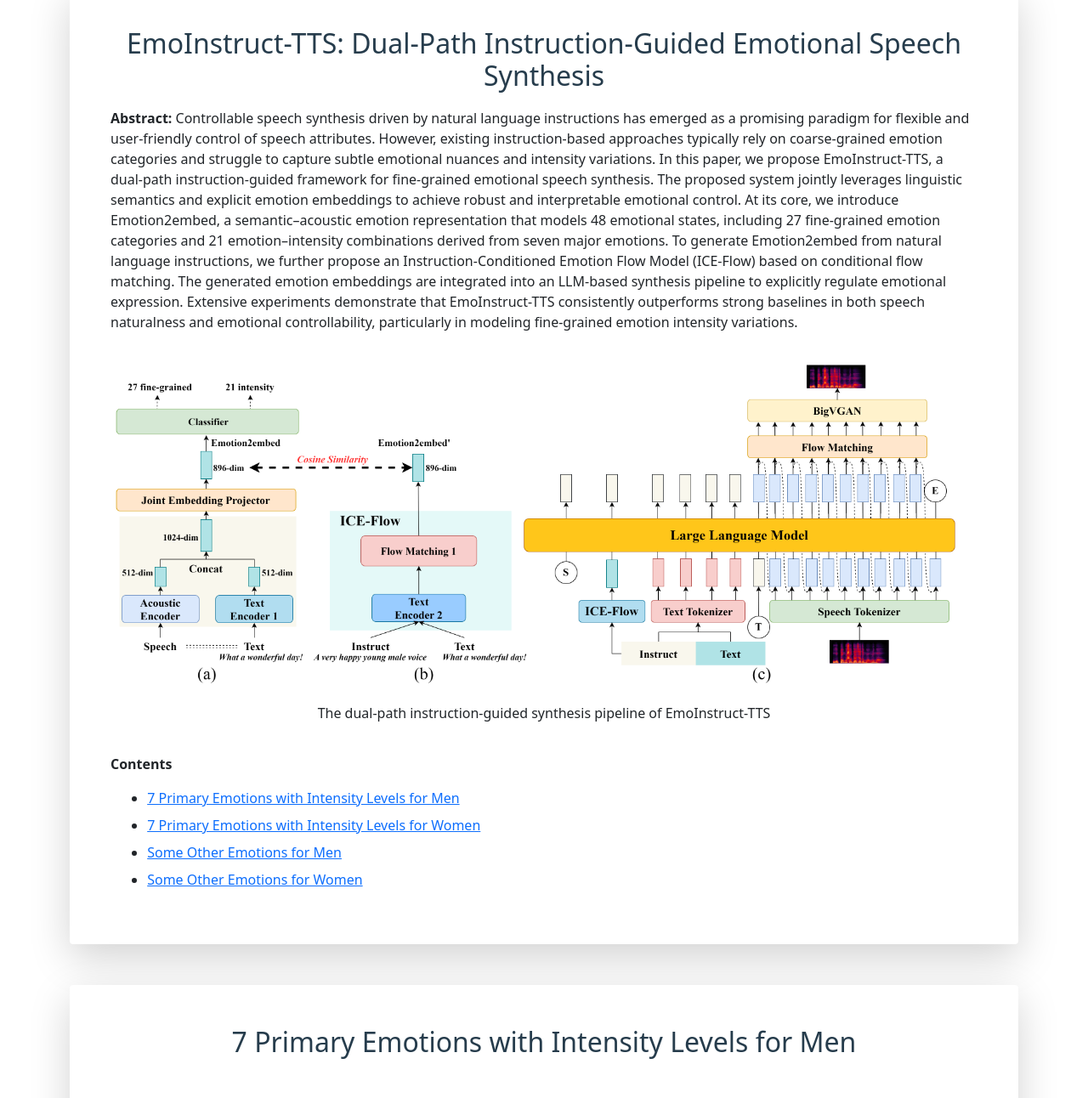
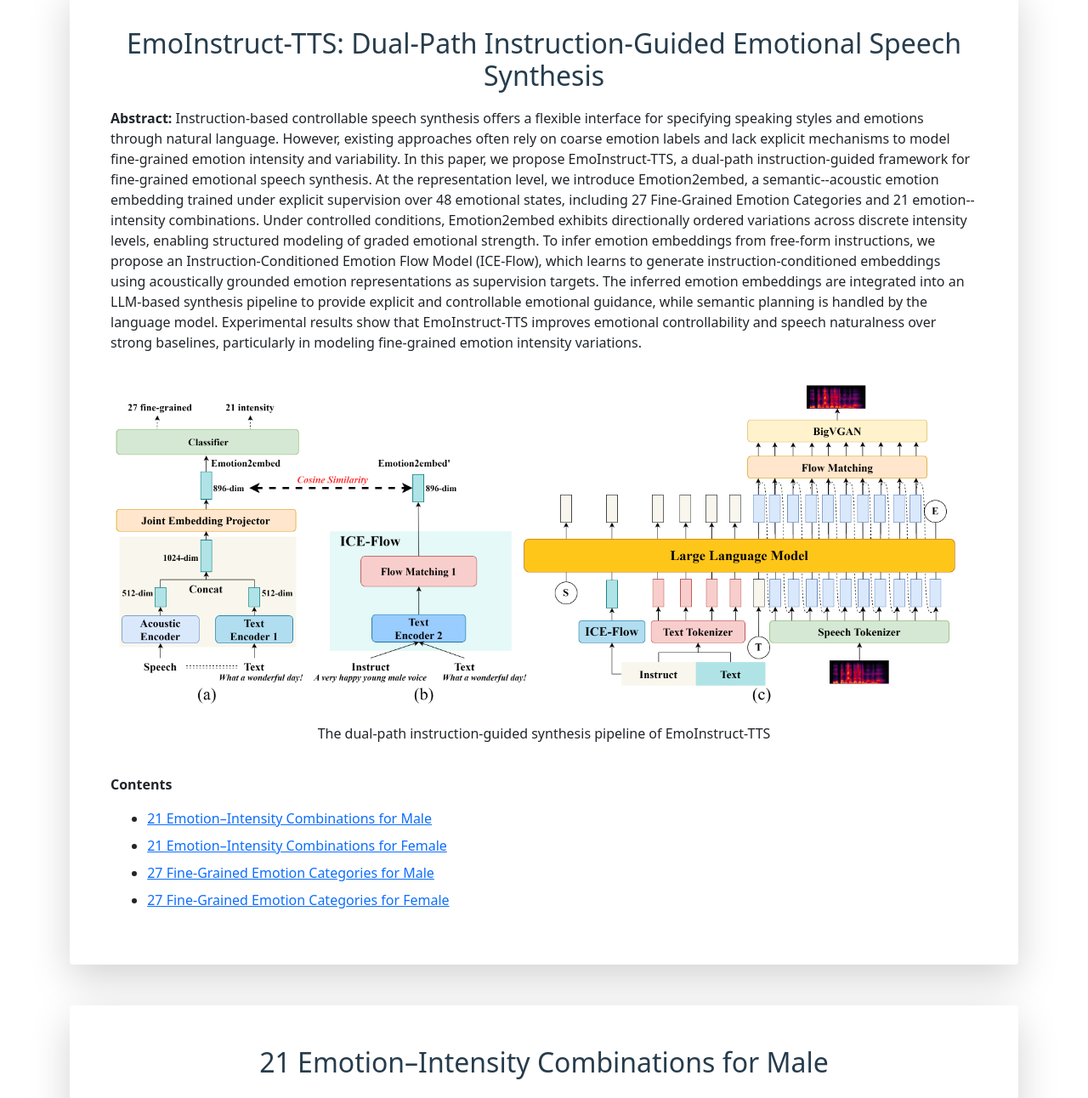
Before and after one commit to Huanyu-lab/EMOINSTRUCT-TTS, a plain HTML site: page index.html in a window 1280 px wide. Shown: the part 80-1372 px from the top of the page at 85% size. Drawn offline with nearby package versions, Linux system fonts and the light colour scheme.

Commit message:
Update demo page

```diff
--- a/index.html
+++ b/index.html
@@ -51,9 +51,14 @@
 </h2>
 	</div>
 	<p><b>Abstract:</b>
-		Controllable speech synthesis driven by natural language instructions has emerged as a promising paradigm for flexible and user-friendly control of speech attributes. However, existing instruction-based approaches typically rely on coarse-grained emotion categories and struggle to capture subtle emotional nuances and intensity variations.
-
-		In this paper, we propose EmoInstruct-TTS, a dual-path instruction-guided framework for fine-grained emotional speech synthesis. The proposed system jointly leverages linguistic semantics and explicit emotion embeddings to achieve robust and interpretable emotional control. At its core, we introduce Emotion2embed, a semantic–acoustic emotion representation that models 48 emotional states, including 27 fine-grained emotion categories and 21 emotion–intensity combinations derived from seven major emotions. To generate Emotion2embed from natural language instructions, we further propose an Instruction-Conditioned Emotion Flow Model (ICE-Flow) based on conditional flow matching. The generated emotion embeddings are integrated into an LLM-based synthesis pipeline to explicitly regulate emotional expression. Extensive experiments demonstrate that EmoInstruct-TTS consistently outperforms strong baselines in both speech naturalness and emotional controllability, particularly in modeling fine-grained emotion intensity variations.
+		Instruction-based controllable speech synthesis offers a flexible interface for specifying speaking styles and emotions through natural language.
+		However, existing approaches often rely on coarse emotion labels and lack explicit mechanisms to model fine-grained emotion intensity and variability.
+		In this paper, we propose EmoInstruct-TTS, a dual-path instruction-guided framework for fine-grained emotional speech synthesis.
+		At the representation level, we introduce Emotion2embed, a semantic--acoustic emotion embedding trained under explicit supervision over 48 emotional states, including 27 Fine-Grained Emotion Categories and 21 emotion--intensity combinations.
+		Under controlled conditions, Emotion2embed exhibits directionally ordered variations across discrete intensity levels, enabling structured modeling of graded emotional strength.
+		To infer emotion embeddings from free-form instructions, we propose an Instruction-Conditioned Emotion Flow Model (ICE-Flow), which learns to generate instruction-conditioned embeddings using acoustically grounded emotion representations as supervision targets.
+		The inferred emotion embeddings are integrated into an LLM-based synthesis pipeline to provide explicit and controllable emotional guidance, while semantic planning is handled by the language model.
+		Experimental results show that EmoInstruct-TTS improves emotional controllability and speech naturalness over strong baselines, particularly in modeling fine-grained emotion intensity variations.
 
 	<div class="image-container">
 		<div>
@@ -66,10 +71,10 @@
 
 	<p>
 	<b>Contents</b>
-		<ul><li><a href="#7 Primary Emotions with Intensity Levels for Men">7 Primary Emotions with Intensity Levels for Men</a></li>
-		<li><a href="#7 Primary Emotions with Intensity Levels for Women">7 Primary Emotions with Intensity Levels for Women</a></li>
-		<li><a href="#Some Other Emotions for Men">Some Other Emotions for Men</a></li>
-		<li><a href="#Some Other Emotions for Women">Some Other Emotions for Women</a></li>
+		<ul><li><a href="#21 Emotion–Intensity Combinations for Male">21 Emotion–Intensity Combinations for Male</a></li>
+		<li><a href="#21 Emotion–Intensity Combinations for Female">21 Emotion–Intensity Combinations for Female</a></li>
+		<li><a href="#27 Fine-Grained Emotion Categories for Male">27 Fine-Grained Emotion Categories for Male</a></li>
+		<li><a href="#27 Fine-Grained Emotion Categories for Female">27 Fine-Grained Emotion Categories for Female</a></li>
 
 	</p>
 
@@ -77,7 +82,7 @@
 
 
 <div class="container pt-5 mt-5 shadow-lg p-5 mb-5 bg-white rounded">
-	<h2 id="7 Primary Emotions with Intensity Levels for Men" style="text-align: center;">7 Primary Emotions with Intensity Levels for Men </h2>
+	<h2 id="21 Emotion–Intensity Combinations for Male" style="text-align: center;">21 Emotion–Intensity Combinations for Male </h2>
 		<div class="table-responsive pt-3">
 			<table class="table table-hover pt-2" style="table-layout: fixed; width: 200%;">
 				<thead>
@@ -473,7 +478,7 @@
 </div>
 
 <div class="container pt-5 mt-5 shadow-lg p-5 mb-5 bg-white rounded">
-	<h2 id="7 Primary Emotions with Intensity Levels for Women" style="text-align: center;">7 Primary Emotions with Intensity Levels for Women </h2>
+	<h2 id="21 Emotion–Intensity Combinations for Female" style="text-align: center;">21 Emotion–Intensity Combinations for Female </h2>
 		<div class="table-responsive pt-3">
 			<table class="table table-hover pt-2" style="table-layout: fixed; width: 200%;">
 				<thead>
@@ -869,7 +874,7 @@
 </div>
 
 <div class="container pt-5 mt-5 shadow-lg p-5 mb-5 bg-white rounded">
-	<h2 id="Some Other Emotions for Men" style="text-align: center;">Some Other Emotions for Men</h2>
+	<h2 id="27 Fine-Grained Emotion Categories for Male" style="text-align: center;">27 Fine-Grained Emotion Categories for Male</h2>
 		<div class="table-responsive pt-3">
 			<table class="table table-hover pt-2">
 				<thead>
@@ -1160,7 +1165,7 @@
 </div>
 
 <div class="container pt-5 mt-5 shadow-lg p-5 mb-5 bg-white rounded">
-	<h2 id="Some Other Emotions for Women" style="text-align: center;">Some Other Emotions for Women </h2>
+	<h2 id="27 Fine-Grained Emotion Categories for Female" style="text-align: center;">27 Fine-Grained Emotion Categories for Female </h2>
 		<div class="table-responsive pt-3">
 			<table class="table table-hover pt-2">
 				<thead>
```
